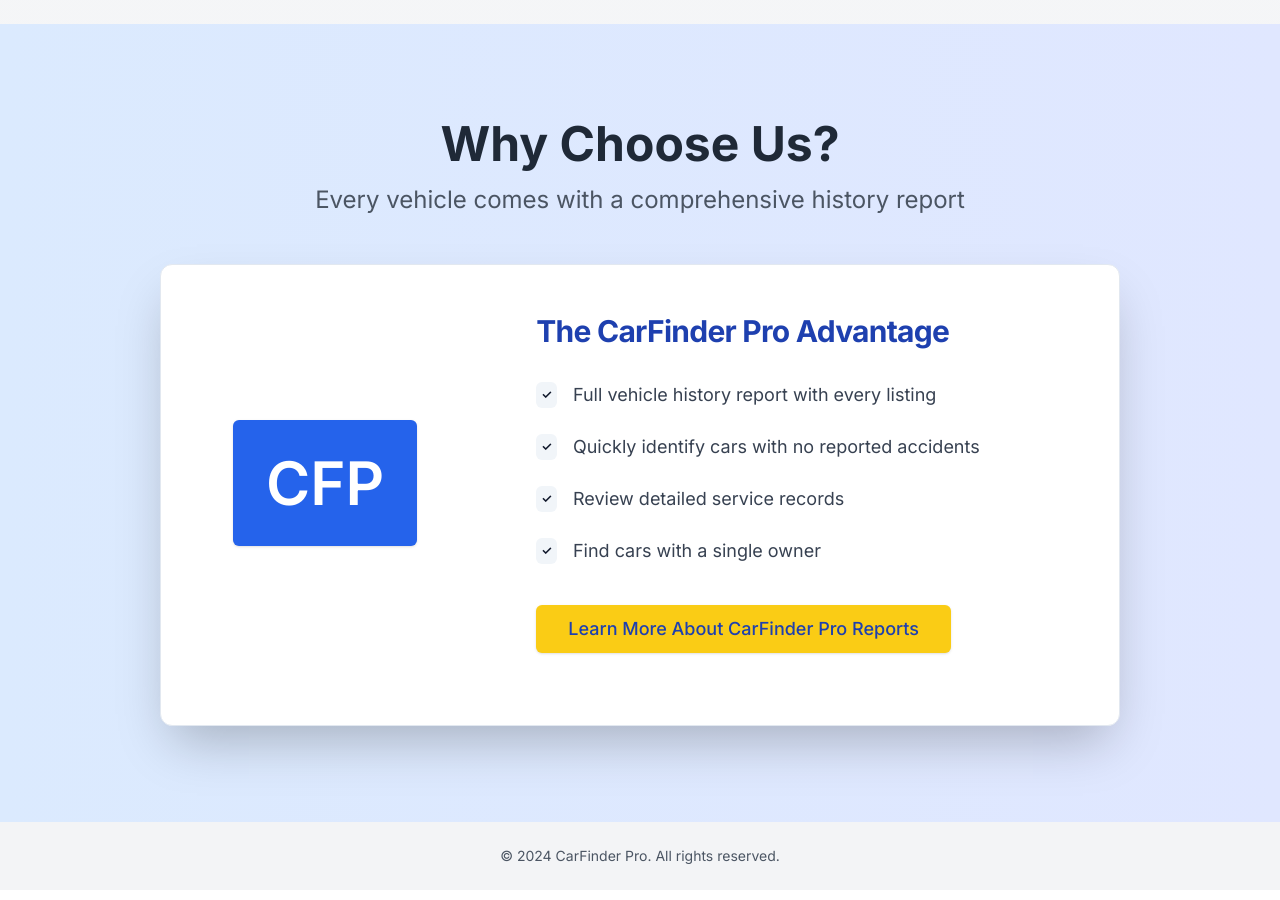
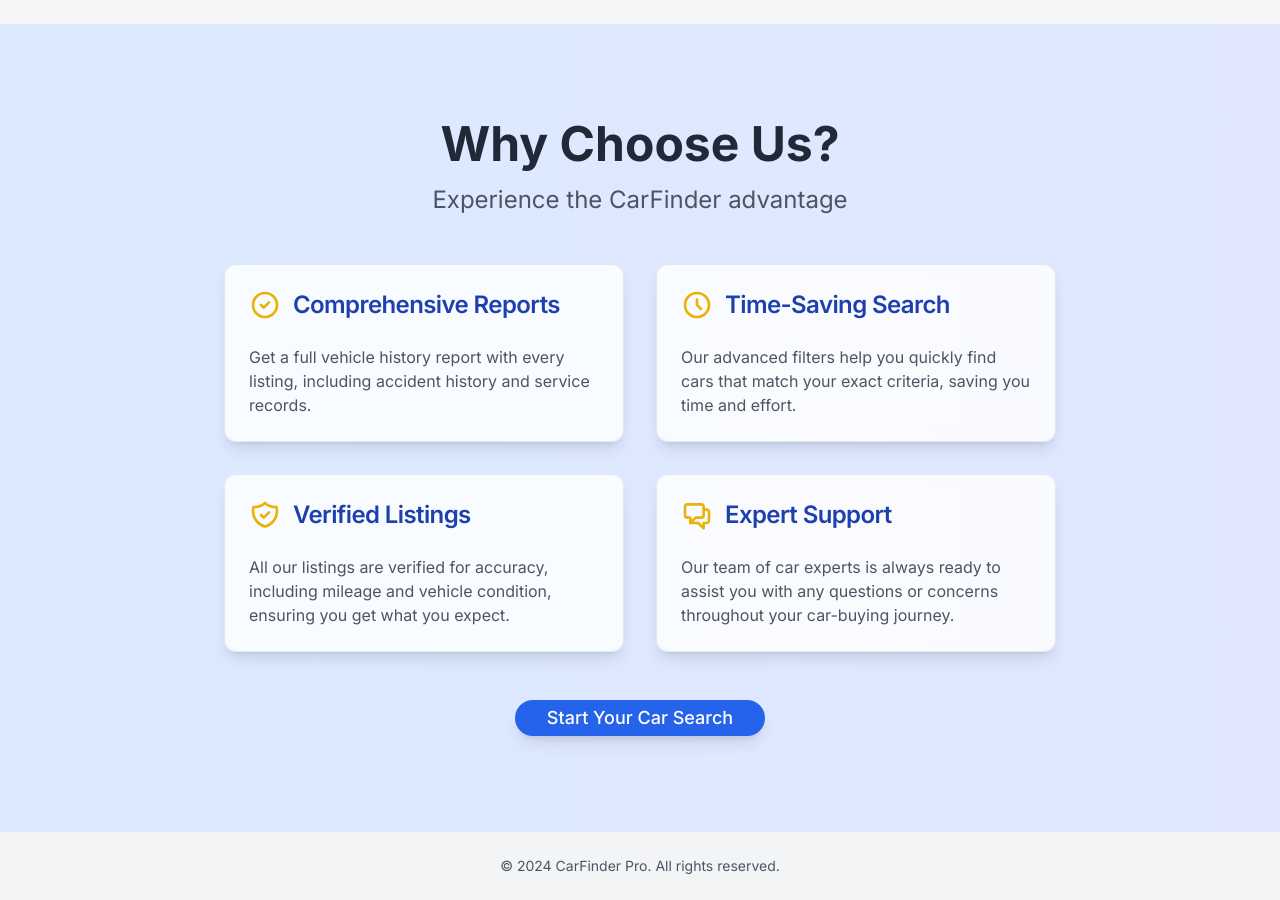
Before and after one commit to siddharthshekharr/CarFinderPro, a Next.js app: page / in a window 1280 px wide. Shown: the part 2420-3320 px from the top of the page. Built offline with nearby package versions, Linux system fonts and the light colour scheme.

Commit message:
update Why Choose Us section

```diff
--- a/src/app/page.js
+++ b/src/app/page.js
@@ -264,38 +264,68 @@
                 </section>
 
                 <section className="py-24 px-4 bg-gradient-to-r from-blue-100 to-indigo-100">
-                    <div className="container mx-auto max-w-5xl">
+                    <div className="container mx-auto max-w-4xl">
                         <h2 className="text-3xl md:text-5xl font-bold mb-4 text-center text-gray-800">Why Choose Us?</h2>
-                        <p className="text-xl md:text-2xl text-center mb-12 text-gray-600">Every vehicle comes with a comprehensive history report</p>
-                        <Card className="p-8 md:p-12 shadow-2xl">
-                            <CardContent className="flex flex-col md:flex-row items-center">
-                                <div className="md:w-1/3 mb-8 md:mb-0 md:mr-12">
-                                    <Badge className="text-6xl p-8 bg-blue-600 text-white">CFP</Badge>
-                                </div>
-                                <div className="md:w-2/3">
-                                    <CardTitle className="text-3xl font-bold mb-8 text-blue-800">The CarFinder Pro Advantage</CardTitle>
-                                    <ul className="space-y-6 text-lg text-gray-700">
-                                        <li className="flex items-center">
-                                            <Badge variant="secondary" className="mr-4 p-1">✓</Badge>
-                                            Full vehicle history report with every listing
-                                        </li>
-                                        <li className="flex items-center">
-                                            <Badge variant="secondary" className="mr-4 p-1">✓</Badge>
-                                            Quickly identify cars with no reported accidents
-                                        </li>
-                                        <li className="flex items-center">
-                                            <Badge variant="secondary" className="mr-4 p-1">✓</Badge>
-                                            Review detailed service records
-                                        </li>
-                                        <li className="flex items-center">
-                                            <Badge variant="secondary" className="mr-4 p-1">✓</Badge>
-                                            Find cars with a single owner
-                                        </li>
-                                    </ul>
-                                    <Button className="mt-10 bg-yellow-400 hover:bg-yellow-500 text-blue-800 text-lg py-6 px-8">Learn More About CarFinder Pro Reports</Button>
-                                </div>
-                            </CardContent>
-                        </Card>
+                        <p className="text-xl md:text-2xl text-center mb-12 text-gray-600">Experience the CarFinder advantage</p>
+                        <div className="grid grid-cols-1 md:grid-cols-2 gap-8">
+                            <Card className="bg-white/80 backdrop-blur-sm shadow-lg hover:shadow-xl transition-all duration-300">
+                                <CardHeader>
+                                    <CardTitle className="flex items-center text-2xl text-blue-800">
+                                        <svg xmlns="http://www.w3.org/2000/svg" className="h-8 w-8 mr-3 text-yellow-500" fill="none" viewBox="0 0 24 24" stroke="currentColor">
+                                            <path strokeLinecap="round" strokeLinejoin="round" strokeWidth={2} d="M9 12l2 2 4-4m6 2a9 9 0 11-18 0 9 9 0 0118 0z" />
+                                        </svg>
+                                        Comprehensive Reports
+                                    </CardTitle>
+                                </CardHeader>
+                                <CardContent>
+                                    <p className="text-gray-600">Get a full vehicle history report with every listing, including accident history and service records.</p>
+                                </CardContent>
+                            </Card>
+                            <Card className="bg-white/80 backdrop-blur-sm shadow-lg hover:shadow-xl transition-all duration-300">
+                                <CardHeader>
+                                    <CardTitle className="flex items-center text-2xl text-blue-800">
+                                        <svg xmlns="http://www.w3.org/2000/svg" className="h-8 w-8 mr-3 text-yellow-500" fill="none" viewBox="0 0 24 24" stroke="currentColor">
+                                            <path strokeLinecap="round" strokeLinejoin="round" strokeWidth={2} d="M12 8v4l3 3m6-3a9 9 0 11-18 0 9 9 0 0118 0z" />
+                                        </svg>
+                                        Time-Saving Search
+                                    </CardTitle>
+                                </CardHeader>
+                                <CardContent>
+                                    <p className="text-gray-600">Our advanced filters help you quickly find cars that match your exact criteria, saving you time and effort.</p>
+                                </CardContent>
+                            </Card>
+                            <Card className="bg-white/80 backdrop-blur-sm shadow-lg hover:shadow-xl transition-all duration-300">
+                                <CardHeader>
+                                    <CardTitle className="flex items-center text-2xl text-blue-800">
+                                        <svg xmlns="http://www.w3.org/2000/svg" className="h-8 w-8 mr-3 text-yellow-500" fill="none" viewBox="0 0 24 24" stroke="currentColor">
+                                            <path strokeLinecap="round" strokeLinejoin="round" strokeWidth={2} d="M9 12l2 2 4-4m5.618-4.016A11.955 11.955 0 0112 2.944a11.955 11.955 0 01-8.618 3.04A12.02 12.02 0 003 9c0 5.591 3.824 10.29 9 11.622 5.176-1.332 9-6.03 9-11.622 0-1.042-.133-2.052-.382-3.016z" />
+                                        </svg>
+                                        Verified Listings
+                                    </CardTitle>
+                                </CardHeader>
+                                <CardContent>
+                                    <p className="text-gray-600">All our listings are verified for accuracy, including mileage and vehicle condition, ensuring you get what you expect.</p>
+                                </CardContent>
+                            </Card>
+                            <Card className="bg-white/80 backdrop-blur-sm shadow-lg hover:shadow-xl transition-all duration-300">
+                                <CardHeader>
+                                    <CardTitle className="flex items-center text-2xl text-blue-800">
+                                        <svg xmlns="http://www.w3.org/2000/svg" className="h-8 w-8 mr-3 text-yellow-500" fill="none" viewBox="0 0 24 24" stroke="currentColor">
+                                            <path strokeLinecap="round" strokeLinejoin="round" strokeWidth={2} d="M17 8h2a2 2 0 012 2v6a2 2 0 01-2 2h-2v4l-4-4H9a1.994 1.994 0 01-1.414-.586m0 0L11 14h4a2 2 0 002-2V6a2 2 0 00-2-2H5a2 2 0 00-2 2v6a2 2 0 002 2h2v4l.586-.586z" />
+                                        </svg>
+                                        Expert Support
+                                    </CardTitle>
+                                </CardHeader>
+                                <CardContent>
+                                    <p className="text-gray-600">Our team of car experts is always ready to assist you with any questions or concerns throughout your car-buying journey.</p>
+                                </CardContent>
+                            </Card>
+                        </div>
+                        <div className="mt-12 text-center">
+                            <Button className="bg-blue-600 hover:bg-blue-700 text-white text-lg py-4 px-8 rounded-full shadow-lg hover:shadow-xl transition-all duration-300">
+                                Start Your Car Search
+                            </Button>
+                        </div>
                     </div>
                 </section>
             </main>
```
